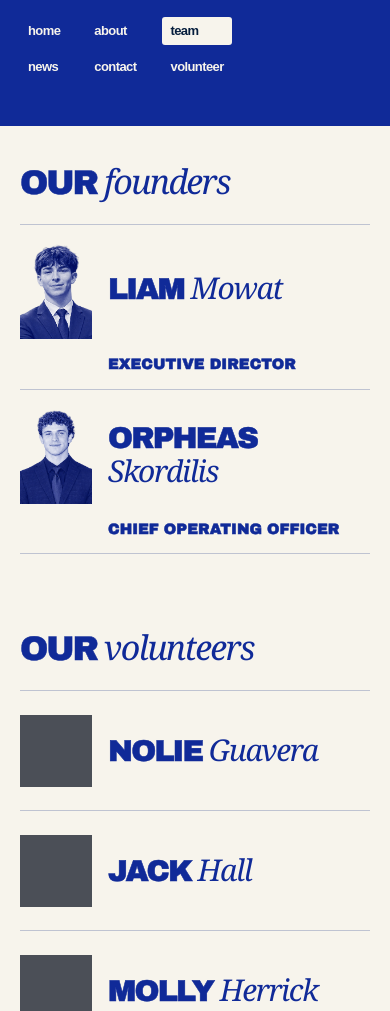
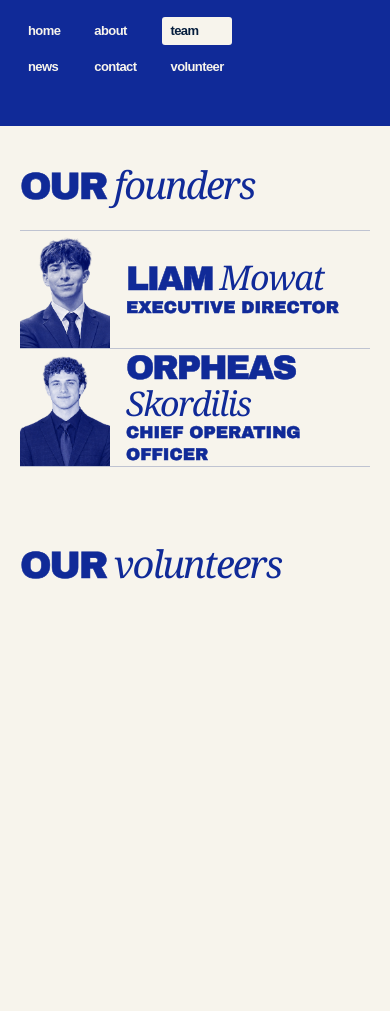
Before and after one commit to Movement-Partners/movementpartners, a plain HTML site: page team.html in a window 390 px wide. Shown: the part 89-1100 px from the top of the page. After the commit the page ends 844 px from the top, so only its background shows below. Drawn offline with Linux system fonts and the light colour scheme.

Commit message:
Refine team page founder layout

```diff
--- a/styles.css
+++ b/styles.css
@@ -204,7 +204,7 @@ h1 {
   margin: 0 0 20px;
   color: var(--blue);
   font-family: Georgia, 'Times New Roman', serif;
-  font-size: clamp(34px, 3.8vw, 56px);
+  font-size: clamp(38px, 4.3vw, 64px);
   font-style: italic;
   font-weight: 400;
   letter-spacing: -.05em;
@@ -219,19 +219,19 @@ h1 {
 
 .founder-row {
   display: grid;
-  grid-template-columns: 84px minmax(0, 1fr) minmax(170px, 28%);
+  grid-template-columns: 110px minmax(0, 1fr) minmax(170px, 28%);
   gap: clamp(16px, 2vw, 28px);
   align-items: center;
-  min-height: 120px;
-  padding: 14px 0;
+  min-height: 118px;
+  padding: 0;
   border-top: 1px solid #bfc3d1;
 }
 
 .founder-row:last-child { border-bottom: 1px solid #bfc3d1; }
 
 .founder-photo {
-  width: 84px;
-  height: 100px;
+  width: 110px;
+  height: 117px;
   overflow: hidden;
   position: relative;
   align-self: end;
@@ -247,17 +247,11 @@ h1 {
   transform: translateX(-50%);
 }
 
-.volunteer-photo {
-  width: 84px;
-  aspect-ratio: 1;
-  background: #4b4f57;
-}
-
 .founder-name {
   margin: 0;
   color: var(--blue);
   font-family: Georgia, 'Times New Roman', serif;
-  font-size: clamp(30px, 3.3vw, 50px);
+  font-size: clamp(34px, 3.8vw, 58px);
   font-style: italic;
   font-weight: 400;
   line-height: 1.05;
@@ -275,7 +269,7 @@ h1 {
   margin: 0;
   color: var(--blue);
   font-family: 'Arial Black', 'Arial Bold', Arial, sans-serif;
-  font-size: clamp(15px, 1.35vw, 20px);
+  font-size: clamp(17px, 1.6vw, 24px);
   font-weight: 900;
   line-height: 1.3;
   text-align: right;
@@ -295,9 +289,10 @@ h1 {
   .intro-copy { min-height: 0; }
   h1 { font-size: clamp(36px, 8vw, 58px); }
   .section-nav { width: 100%; }
-  .founder-row { grid-template-columns: 72px minmax(0, 1fr); }
-  .founder-photo, .volunteer-photo { width: 72px; }
-  .founder-title { grid-column: 2; text-align: left; }
+  .founder-row { grid-template-columns: 90px minmax(0, 1fr); gap: 0 16px; }
+  .founder-photo { width: 90px; grid-row: span 2; }
+  .founder-name { align-self: end; }
+  .founder-title { grid-column: 2; text-align: left; align-self: start; }
 }
 
 @media (max-width: 440px) {
--- a/team.html
+++ b/team.html
@@ -5,7 +5,7 @@
     <meta name="viewport" content="width=device-width, initial-scale=1" />
     <meta name="theme-color" content="#102a98" />
     <title>team | movement partners</title>
-    <link rel="stylesheet" href="styles.css?v=team5" />
+    <link rel="stylesheet" href="styles.css?v=team6" />
   </head>
   <body>
     <main class="page-shell content-page team-page">
@@ -45,13 +45,6 @@
           </section>
           <section class="team-group volunteers" aria-labelledby="volunteers-title">
             <h2 id="volunteers-title" class="team-heading"><span>OUR</span> volunteers</h2>
-            <div class="founder-list">
-              <article class="founder-row"><div class="volunteer-photo" aria-hidden="true"></div><h3 class="founder-name"><span>NOLIE</span> Guavera</h3></article>
-              <article class="founder-row"><div class="volunteer-photo" aria-hidden="true"></div><h3 class="founder-name"><span>JACK</span> Hall</h3></article>
-              <article class="founder-row"><div class="volunteer-photo" aria-hidden="true"></div><h3 class="founder-name"><span>MOLLY</span> Herrick</h3></article>
-              <article class="founder-row"><div class="volunteer-photo" aria-hidden="true"></div><h3 class="founder-name"><span>MARCO</span> Kalaj</h3></article>
-              <article class="founder-row"><div class="volunteer-photo" aria-hidden="true"></div><h3 class="founder-name"><span>CONNOR</span> Baggett</h3></article>
-            </div>
           </section>
         </div>
       </div>
```
